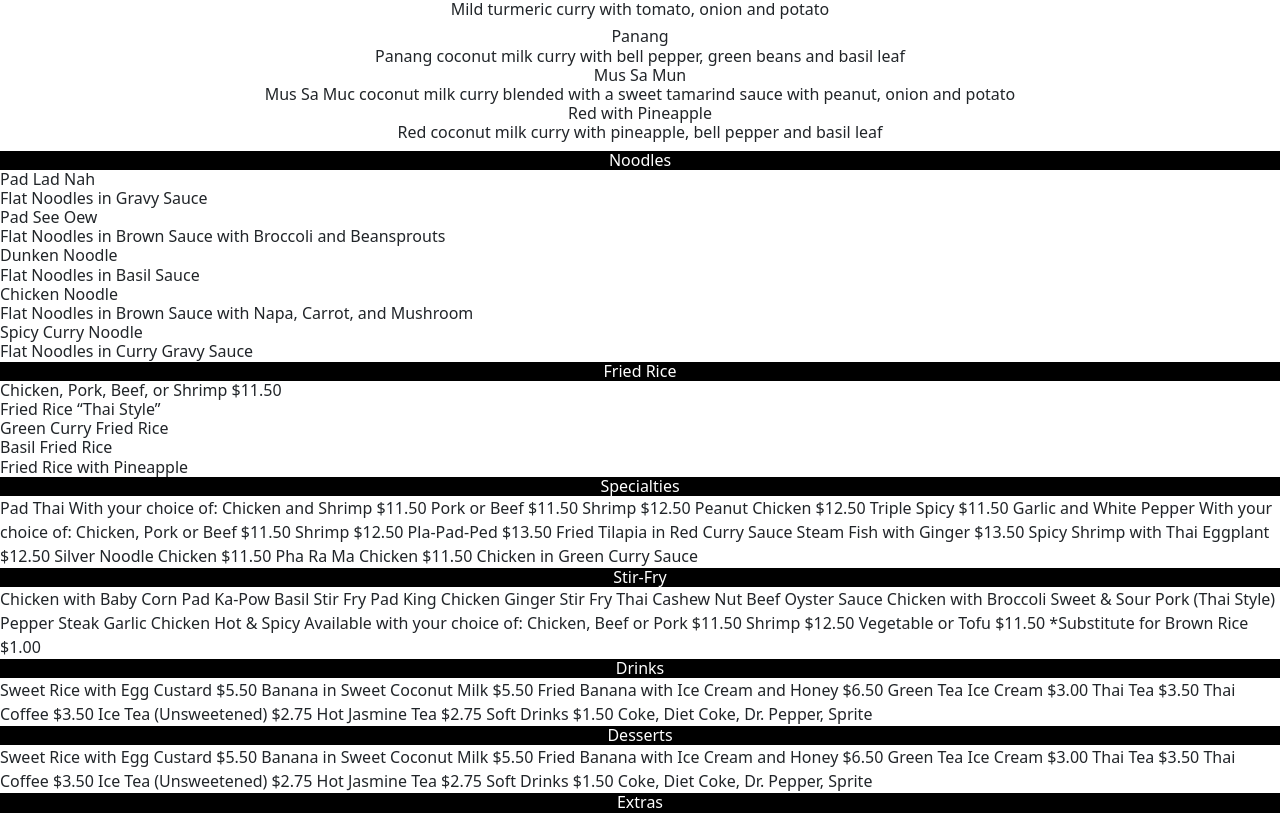
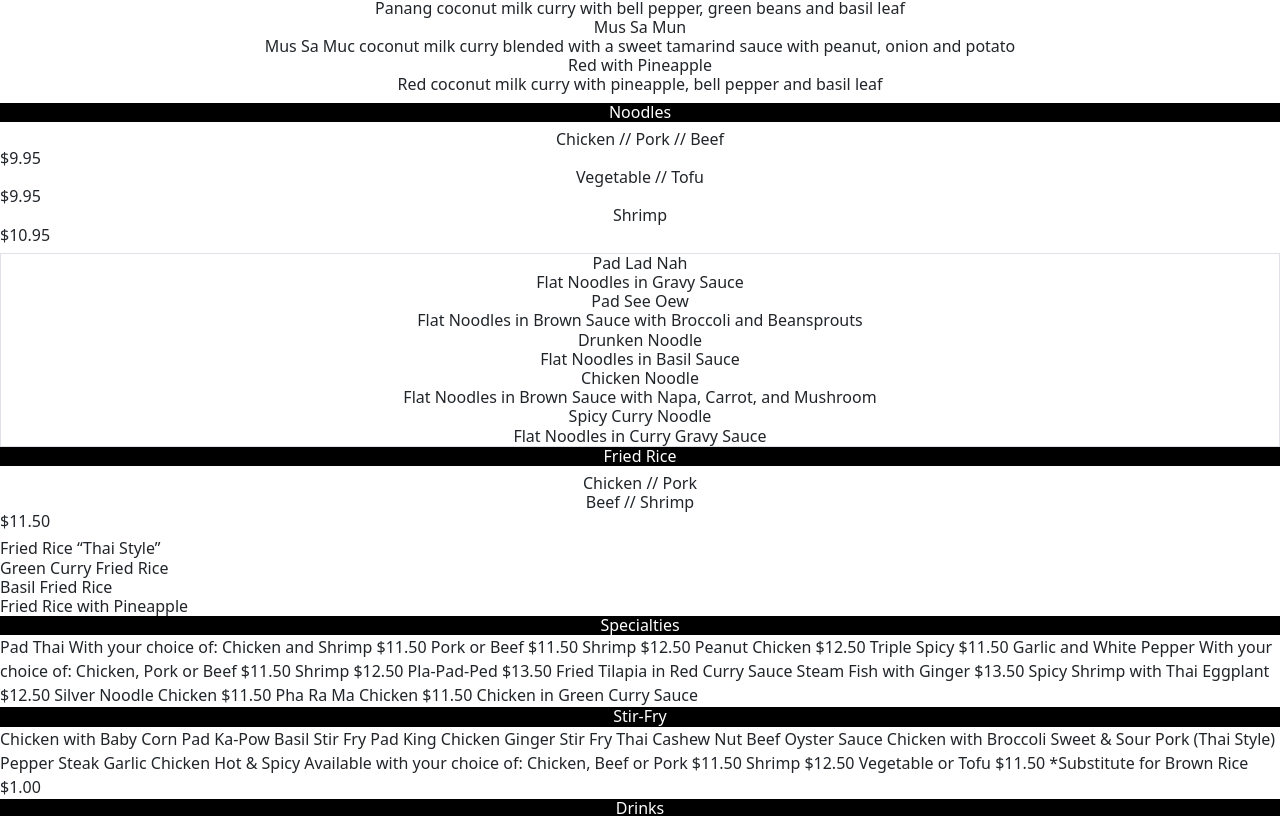
Before and after one commit to jsextonprofessional/vue-bangkok, a Vue app in the folder app/: page /menu in a window 1280 px wide. Shown: the part 1455-2271 px from the top of the page. Built offline with nearby package versions, Linux system fonts and the light colour scheme; the HTML template or start-up script is replaced by a standard one.

Commit message:
Styled Menu > Noodles internally.

```diff
--- a/app/src/components/menu/Noodles.vue
+++ b/app/src/components/menu/Noodles.vue
@@ -4,16 +4,42 @@
 			<h1 class="font-semibold text-center text-4xl text-white">Noodles</h1>
 		</div>
 		<div class="border-8 border-black hover:shadow-xl mx-12">
-			<h3>Pad Lad Nah</h3>
-			<h4>Flat Noodles in Gravy Sauce</h4>
-			<h3>Pad See Oew</h3>
-			<h4>Flat Noodles in Brown Sauce with Broccoli and Beansprouts</h4>
-			<h3>Dunken Noodle</h3>
-			<h4>Flat Noodles in Basil Sauce</h4>
-			<h3>Chicken Noodle</h3>
-			<h4>Flat Noodles in Brown Sauce with Napa, Carrot, and Mushroom</h4>
-			<h3>Spicy Curry Noodle</h3>
-			<h4>Flat Noodles in Curry Gravy Sauce</h4>
-		</div>
+			<div class="border-b-8 border-black block px-8 py-2 space-y-2">
+				<div class="flex justify-between">
+					<h4 class="font-bold text-center text-xl">Chicken // Pork // Beef</h4>
+					<h4 class="font-medium text-lg">$9.95</h4>
+				</div>
+				<div class="flex justify-between">
+					<h4 class="font-bold text-center text-xl">Vegetable // Tofu</h4>
+					<h4 class="font-medium text-lg">$9.95</h4>
+				</div>
+				<div class="flex justify-between">
+					<h4 class="font-bold text-center text-xl">Shrimp</h4>
+					<h4 class="font-medium text-lg">$10.95</h4>
+				</div>
+			</div>
+				<div class="flex flex-col justify-around border border-blue-500 p-8 space-y-4">
+					<div class="content-center grid grid-cols-3">
+						<h4 class="col-span-1 font-bold place-self-center text-md text-center">Pad Lad Nah</h4>
+						<h4 class="col-span-2 text-center text-md">Flat Noodles in Gravy Sauce</h4>
+					</div>
+					<div class="content-center grid grid-cols-3">
+						<h4 class="col-span-1 font-bold place-self-center text-center text-md">Pad See Oew</h4>
+						<h4 class="col-span-2 text-center text-md">Flat Noodles in Brown Sauce with Broccoli and Beansprouts</h4>
+					</div>
+					<div class="content-center grid grid-cols-3">
+						<h4 class="col-span-1 font-bold place-self-center text-center text-md">Drunken Noodle</h4>
+						<h4 class="col-span-2 text-center text-md">Flat Noodles in Basil Sauce</h4>
+					</div>
+					<div class="content-center grid grid-cols-3">
+						<h4 class="col-span-1 font-bold place-self-center text-center text-md">Chicken Noodle</h4>
+						<h4 class="col-span-2 text-center text-md">Flat Noodles in Brown Sauce with Napa, Carrot, and Mushroom</h4>
+					</div>
+					<div class="content-center grid grid-cols-3">
+						<h4 class="col-span-1 font-bold place-self-center text-center text-md">Spicy Curry Noodle</h4>
+						<h4 class="col-span-2 self-center text-center text-md">Flat Noodles in Curry Gravy Sauce</h4>
+					</div>
+				</div>
+			</div>
 	</div>
 </template>
--- a/app/src/components/menu/Rice.vue
+++ b/app/src/components/menu/Rice.vue
@@ -3,8 +3,18 @@
 		<div class="align-middle bg-black grid place-content-center h-20 hover:shadow-xl mx-auto my-8 px-16 w-60">
 			<h1 class="font-semibold text-center text-4xl text-white">Fried Rice</h1>
 		</div>
-		<div class="border-8 border-black hover:shadow-xl mx-12">
-			<h4 class="border-b-8 border-black">Chicken, Pork, Beef, or Shrimp $11.50</h4>
+		<div class="border-8 border-black min-h-[76%] hover:shadow-xl mx-12">
+			<div class="border-b-8 border-black block h-[90%] px-8 py-2 space-y-2">
+				<div class="flex justify-between">
+					<div>
+						<h4 class="font-bold text-center text-xl">Chicken // Pork</h4>
+						<h4 class="font-bold text-center text-xl">Beef // Shrimp</h4>
+					</div>
+					<div class="grid content-center">
+						<h4 class=" font-medium text-lg">$11.50</h4>
+					</div>
+				</div>
+			</div>
 			<div class="flex">
 				<div>
 					<h3>Fried Rice “Thai Style”</h3>
--- a/app/src/components/menu/Salad.vue
+++ b/app/src/components/menu/Salad.vue
@@ -3,7 +3,7 @@
 		<div class="align-middle bg-black grid h-20 hover:shadow-xl mx-auto my-8 place-content-center px-16 w-1/4">
 			<h1 class="font-semibold text-center text-4xl text-white">Salad</h1>
 		</div>
-		<div class="border-8 border-black hover:shadow-xl ml-12 mx-8 p-4 space-y-4 ">
+		<div class="border-8 border-black hover:shadow-xl mx-12 space-y-4">
 			<div class="flex justify-between">
 				<h4 class="font-medium text-lg">Yam Nur (Beef Salad)</h4>
 				<h4 class="font-medium text-lg">$9.50</h4>
--- a/app/src/components/menu/Soup.vue
+++ b/app/src/components/menu/Soup.vue
@@ -3,7 +3,7 @@
 		<div class="align-middle bg-black grid place-content-center h-20 hover:shadow-xl mx-auto my-8 px-16 w-1/4">
 			<h1 class="font-semibold text-center text-4xl text-white">Soup</h1>
 		</div>
-		<div class="border-8 border-black hover:shadow-xl ml-12 mr-6">
+		<div class="border-8 border-black hover:shadow-xl mx-12">
 			<div class="border-b-2 border-black border-dashed py-2">
 				<h3 class="font-bold text-center text-lg">Tom Yam Kha or Koong</h3>
 				<h3 class="font-medium text-center text-xs">[Chicken or Shrimp]</h3>
--- a/app/src/views/Menu.vue
+++ b/app/src/views/Menu.vue
@@ -10,15 +10,16 @@ import StirFry from "@/components/menu/StirFry.vue";
 import Drinks from "@/components/menu/Drinks.vue";
 import Desserts from "@/components/menu/Desserts.vue";
 import Extras from "@/components/menu/Extras.vue";
+
+// TODO 4 MENU
+// EVENLY SPACE SALAD SOUP/ADD COMMON margin-x FOR 70/30 RULE. ya dig?
 </script>
 <template>
 	<div class="mx-12">
 		<Appetizers />
-		<div class="grid grid-cols-2">
+		<div class="flex justify-between">
 			<Soup />
-			<div>
-				<Salad />
-			</div>
+			<Salad />
 		</div>
 		<Curry />
 		<div class="grid grid-cols-2">
```
